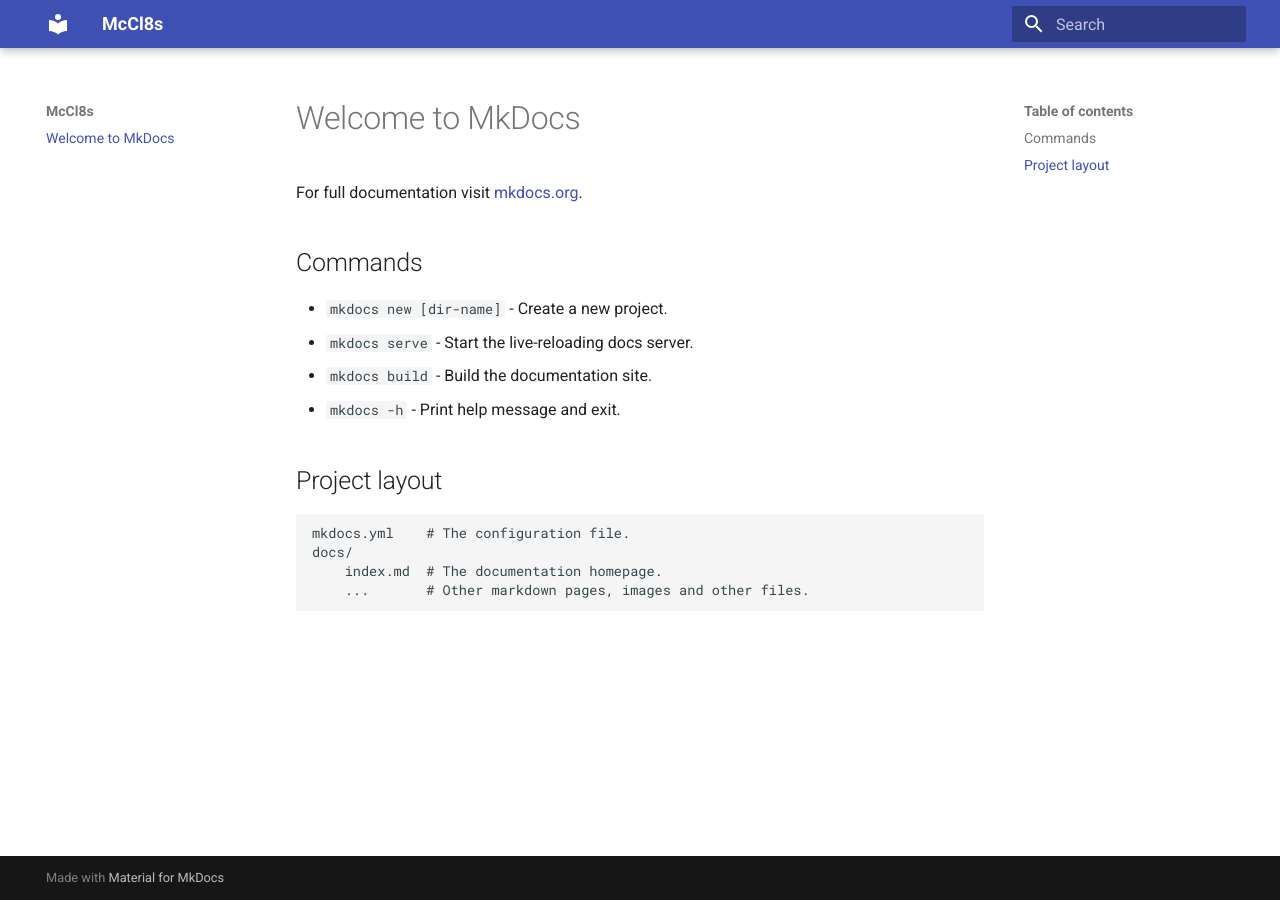
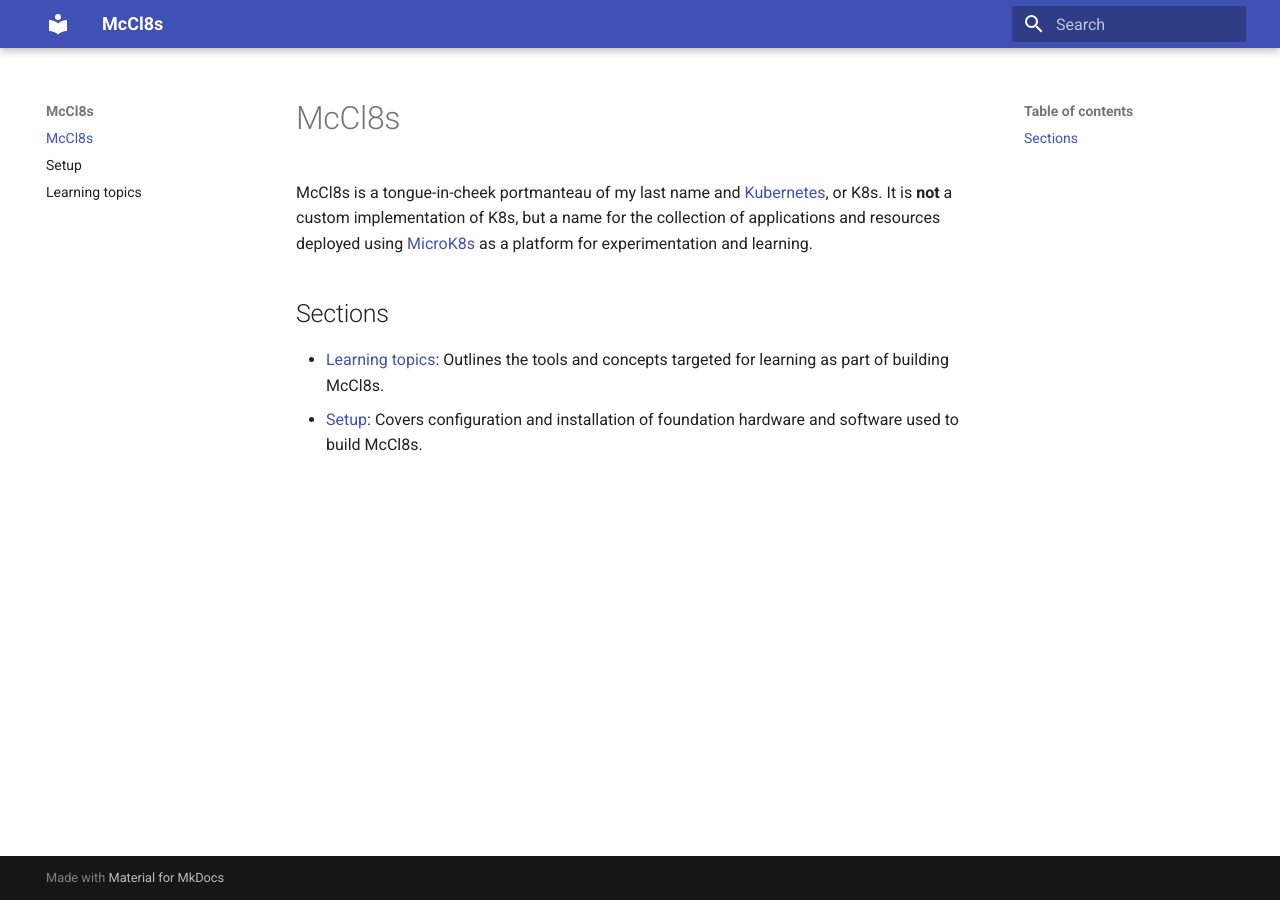
Before and after one commit to McClunatic/k8s-learning, an MkDocs documentation site: the page built from docs/index.md, in a window 1280 px wide. Built offline with MkDocs 1.6.1 and Material for MkDocs 9.7.7, drawn with Linux system fonts in a browser that asks for light colours.

Commit message:
Update index and author setup section

```diff
--- a/docs/index.md
+++ b/docs/index.md
@@ -1,17 +1,14 @@
-# Welcome to MkDocs
+# McCl8s
 
-For full documentation visit [mkdocs.org](https://www.mkdocs.org).
+McCl8s is a tongue-in-cheek portmanteau of my last name and
+[Kubernetes](https://kubernetes.io), or K8s. It is **not** a custom
+implementation of K8s, but a name for the collection of applications
+and resources deployed using [MicroK8s](https://microk8s.io) as a
+platform for experimentation and learning.
 
-## Commands
+## Sections
 
-* `mkdocs new [dir-name]` - Create a new project.
-* `mkdocs serve` - Start the live-reloading docs server.
-* `mkdocs build` - Build the documentation site.
-* `mkdocs -h` - Print help message and exit.
-
-## Project layout
-
-    mkdocs.yml    # The configuration file.
-    docs/
-        index.md  # The documentation homepage.
-        ...       # Other markdown pages, images and other files.
+* [Learning topics](topics.md): Outlines the tools and concepts
+  targeted for learning as part of building McCl8s.
+* [Setup](setup.md): Covers configuration and installation of
+  foundation hardware and software used to build McCl8s.
```
Also changed, not shown: docs/setup.md (added, +202 -0 lines), docs/topics.md (added, +17 -0 lines).
